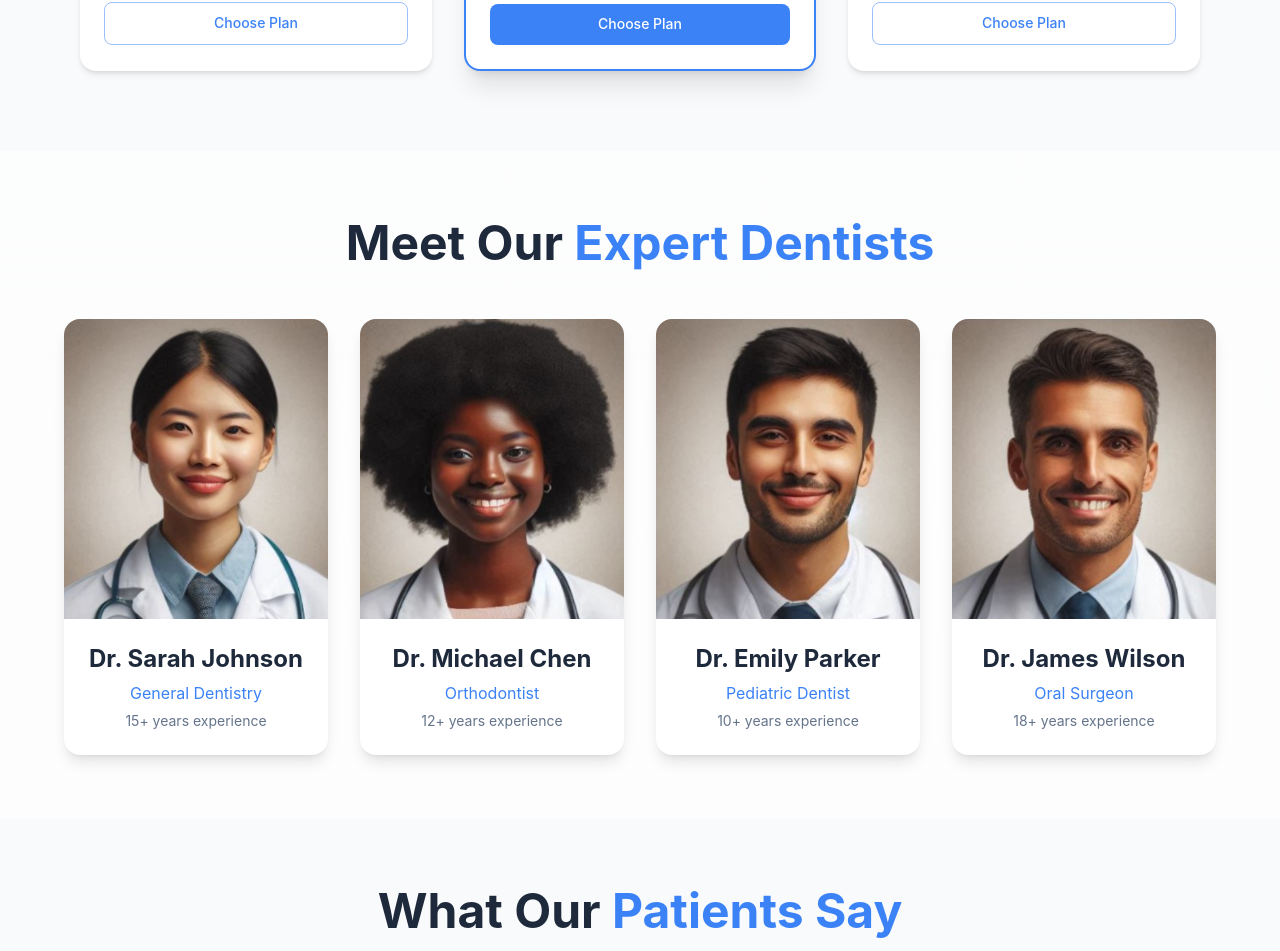
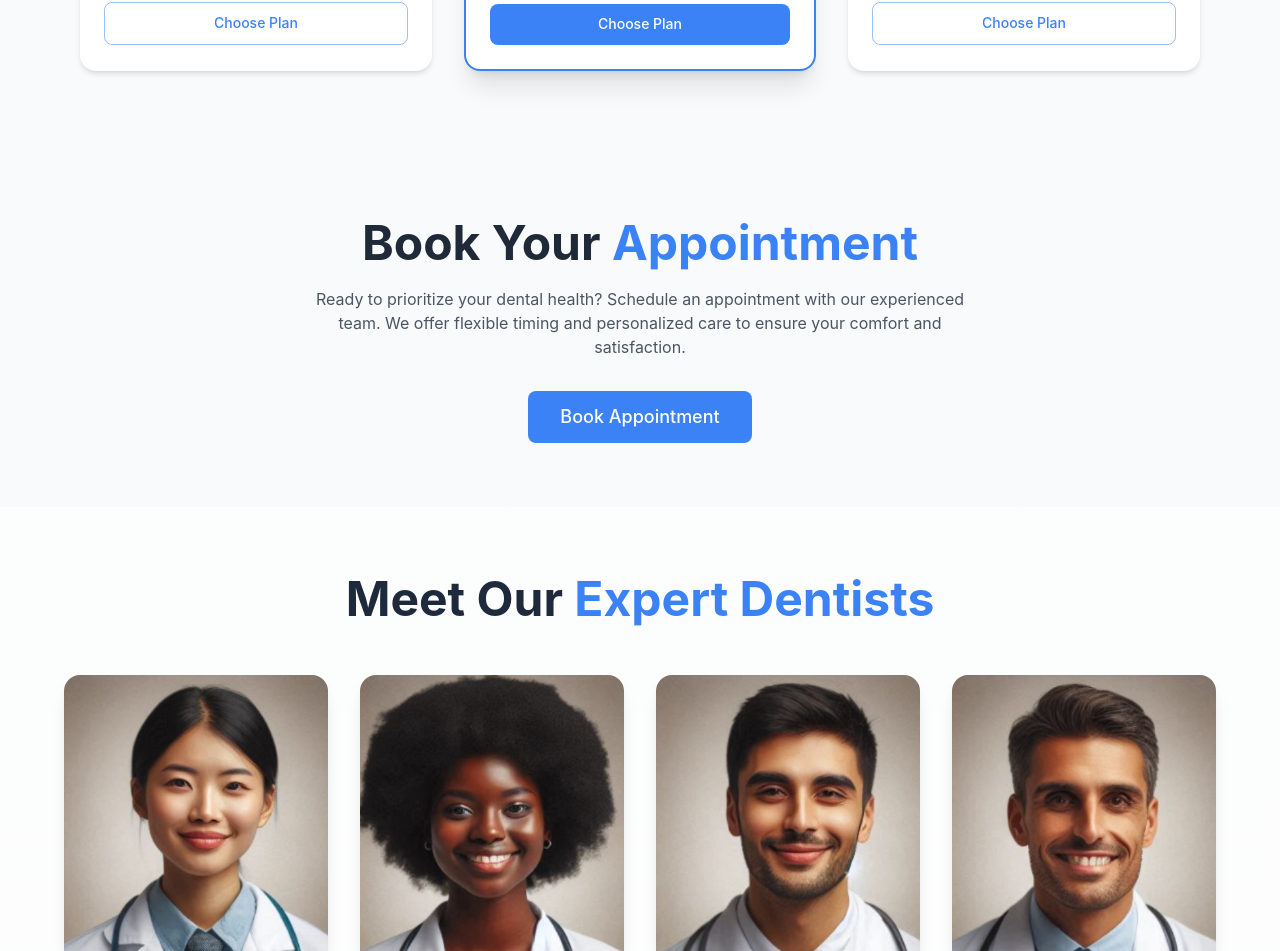
Before and after one commit to bhaveshjain2603/dentcare, a React (Vite) app in the folder frontend/: page / in a window 1280 px wide. Shown: the part 2762-3713 px from the top of the page. Built offline with nearby package versions, Linux system fonts and the light colour scheme.

Commit message:
Update App.jsx

```diff
--- a/frontend/src/App.jsx
+++ b/frontend/src/App.jsx
@@ -1,5 +1,5 @@
 import React, { useEffect } from 'react';
-import { BrowserRouter as Router, Routes, Route } from 'react-router-dom';
+import { BrowserRouter as Router, Routes, Route, useLocation } from 'react-router-dom';
 import { ThemeProvider } from '@mui/material/styles';
 import CssBaseline from '@mui/material/CssBaseline';
 import AOS from 'aos';
@@ -12,9 +12,11 @@ import Carousel from './components/Hero/Carousel';
 import HomeAbout from './components/About/About';
 import HomeServices from './components/Services/Services';
 import Pricing from './components/Pricing/Pricing';
-import Dentists from './components/Dentists/Dentists';
+import Dentist from './components/Dentists/Dentists';
 import Testimonials from './components/Testimonials/Testimonials';
 import FAQ from './components/FAQ/FAQ';
+import Appointment from './components/Appointment/Appointment';
+import AdminLayout from './components/Admin/AdminLayout';
 
 // Pages
 import About from './pages/About';
@@ -24,10 +26,15 @@ import DentistsPage from './pages/Dentists';
 import TestimonialsPage from './pages/Testimonials';
 import FAQPage from './pages/FAQ';
 import Contact from './pages/Contact';
+import Dashboard from './pages/admin/Dashboard';
+import Appointments from './pages/admin/Appointments';
+import Dentists from './pages/admin/Dentists';
+import Billing from './pages/admin/Billing';
+import Patients from './pages/admin/Patients';
+import Settings from './pages/admin/Settings';
 
 // Theme and Styles
 import theme from './theme';
-import './App.css';
 
 const HomePage = () => (
   <main>
@@ -35,13 +42,18 @@ const HomePage = () => (
     <HomeAbout />
     <HomeServices />
     <Pricing />
-    <Dentists />
+    <Appointment />
+    <Dentist />
     <Testimonials />
     <FAQ />
   </main>
 );
 
-function App() {
+// Wrapper component to handle conditional footer rendering
+const AppContent = () => {
+  const location = useLocation();
+  const isAdminRoute = location.pathname.startsWith('/admin');
+
   useEffect(() => {
     AOS.init({
       duration: 1000,
@@ -50,11 +62,8 @@ function App() {
   }, []);
 
   return (
-    <ThemeProvider theme={theme}>
-      <CssBaseline />
-      <Router>
     <div className="flex flex-col min-h-screen bg-gradient-to-b from-gray-50 to-white">
-          <Navbar />
+      {!isAdminRoute && <Navbar />}
       <Routes>
         <Route path="/" element={<HomePage />} />
         <Route path="/about" element={<About />} />
@@ -64,12 +73,34 @@ function App() {
         <Route path="/testimonials" element={<TestimonialsPage />} />
         <Route path="/faq" element={<FAQPage />} />
         <Route path="/contact" element={<Contact />} />
+        {/* Admin Routes */}
+        <Route path="/admin/*" element={
+          <AdminLayout>
+            <Routes>
+              <Route path="/" element={<Dashboard />} />
+              <Route path="/patients" element={<Patients />} />
+              <Route path="/appointments" element={<Appointments />} />
+              <Route path="/billing" element={<Billing />} />
+              <Route path="/dentists" element={<Dentists />} />
+              <Route path="/settings" element={<Settings />} />
             </Routes>
-          <Footer />
+          </AdminLayout>
+        } />
+      </Routes>
+      {!isAdminRoute && <Footer />}
     </div>
+  );
+};
+
+const App = () => {
+  return (
+    <ThemeProvider theme={theme}>
+      <CssBaseline />
+      <Router>
+        <AppContent />
       </Router>
     </ThemeProvider>
   );
-}
+};
 
 export default App;
```
Lines whose indentation alone changed are shown as unchanged.
